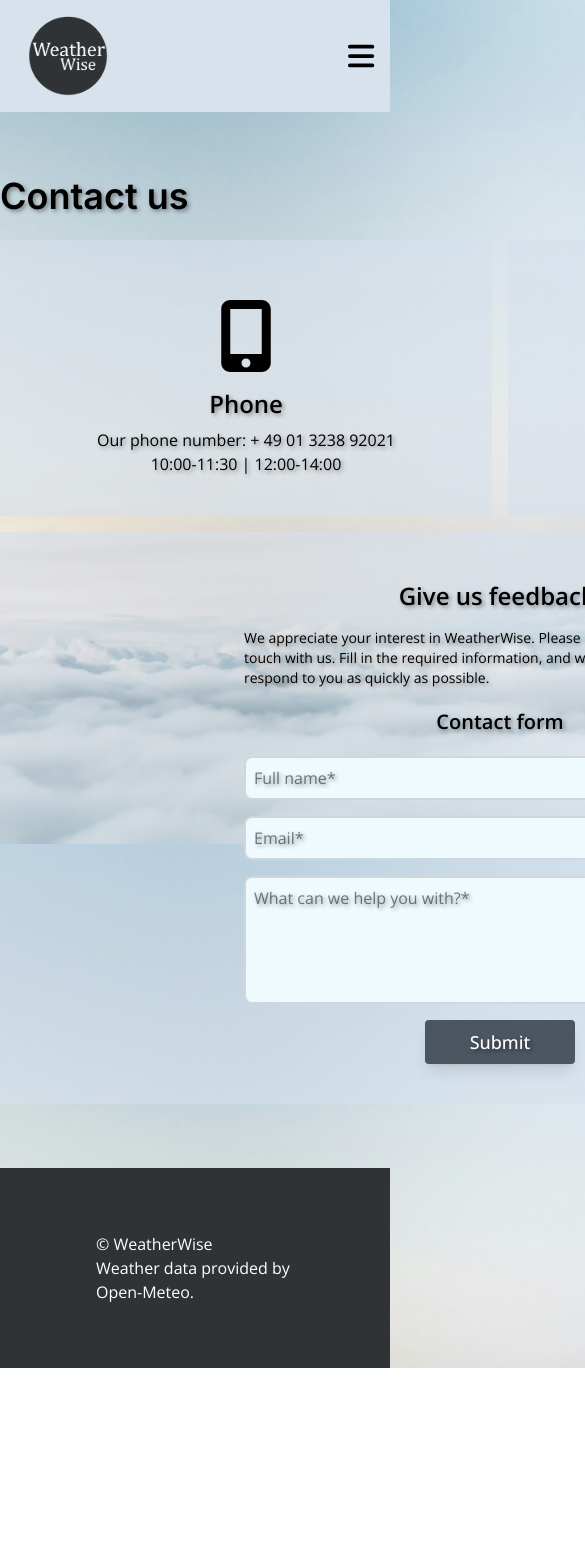
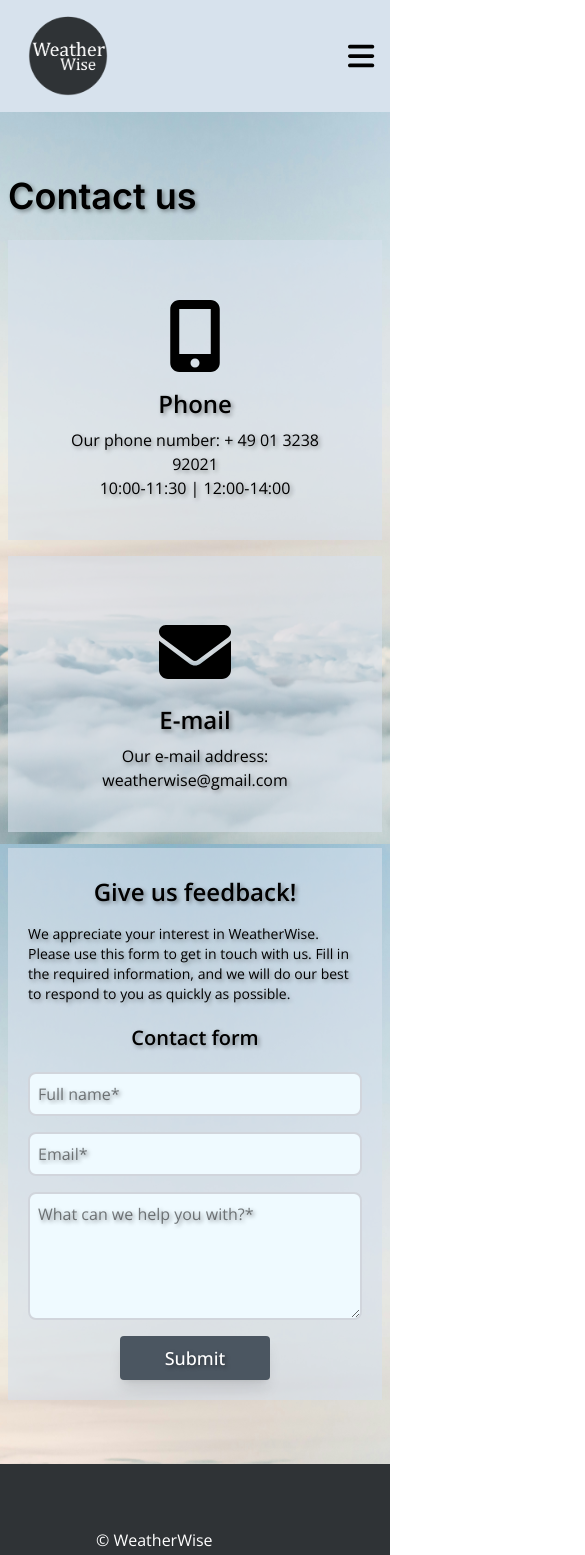
Before and after one commit to TheRegzi/weather-wise, a Next.js app: page /contact in a window 390 px wide. Shown: the top 1555 px of the page, 585 px wide, since content can reach past the window. Before the commit the page ends 1368 px from the top, so only its background shows below. Built offline with nearby package versions, Linux system fonts and the light colour scheme.

Commit message:
feat: adding styling for mobile view

```diff
--- a/src/app/contact/page.tsx
+++ b/src/app/contact/page.tsx
@@ -3,27 +3,27 @@ import { faMobileScreenButton, faEnvelope } from '@fortawesome/free-solid-svg-ic
 
 export default function Contact() {
   return (
-    <main className="w-[1000px] flex flex-col mx-auto justify-center my-16">
+    <main className="w-full lg:w-[1000px] flex flex-col mx-auto justify-center my-16 px-2">
       <h1 className="font-inter font-semibold text-4xl text-shadow">Contact us</h1>
-      <div className="flex flex-row gap-4 text-center color-black">
+      <div className="flex flex-col sm:flex-row gap-4 text-center color-black">
         <div className="bg-background-secondary p-10 mt-6 justify-center flex-1">
           <FontAwesomeIcon className="text-7xl mt-5 mb-2" icon={faMobileScreenButton} />
           <h2 className="font-display text-shadow font-semibold text-2xl my-2">Phone</h2>
           <p className="font-display text-shadow text-md">Our phone number: + 49 01 3238 92021</p>
           <p className="font-display text-shadow text-md">10:00-11:30 | 12:00-14:00</p>
         </div>
-        <div className="bg-background-secondary p-10 mt-6 flex-1">
+        <div className="bg-background-secondary p-10 sm:mt-6 flex-1">
           <FontAwesomeIcon className="text-7xl mt-5 mb-2" icon={faEnvelope} />
           <h2 className="font-display text-shadow font-semibold text-2xl my-2">E-mail</h2>
           <p className="font-display text-shadow text-md">Our e-mail address:</p>
           <p className="font-display text-shadow text-md">weatherwise@gmail.com</p>
         </div>
       </div>
-      <div className="bg-background-secondary justify-center w-full p-10 mt-4 flex-1">
+      <div className="bg-background-secondary justify-center w-full p-5 md:p-10 mt-4 flex-1">
         <h2 className="font-display text-shadow font-semibold text-2xl mt-2 mb-4 text-center">
           Give us feedback!
         </h2>
-        <p className="font-display text-shadow text-sm w-lg justify-center mx-auto">
+        <p className="font-display text-shadow text-sm w-full sm:w-lg justify-center mx-auto">
           We appreciate your interest in WeatherWise. Please use this form to get in touch with us.
           Fill in the required information, and we will do our best to respond to you as quickly as
           possible.
```
